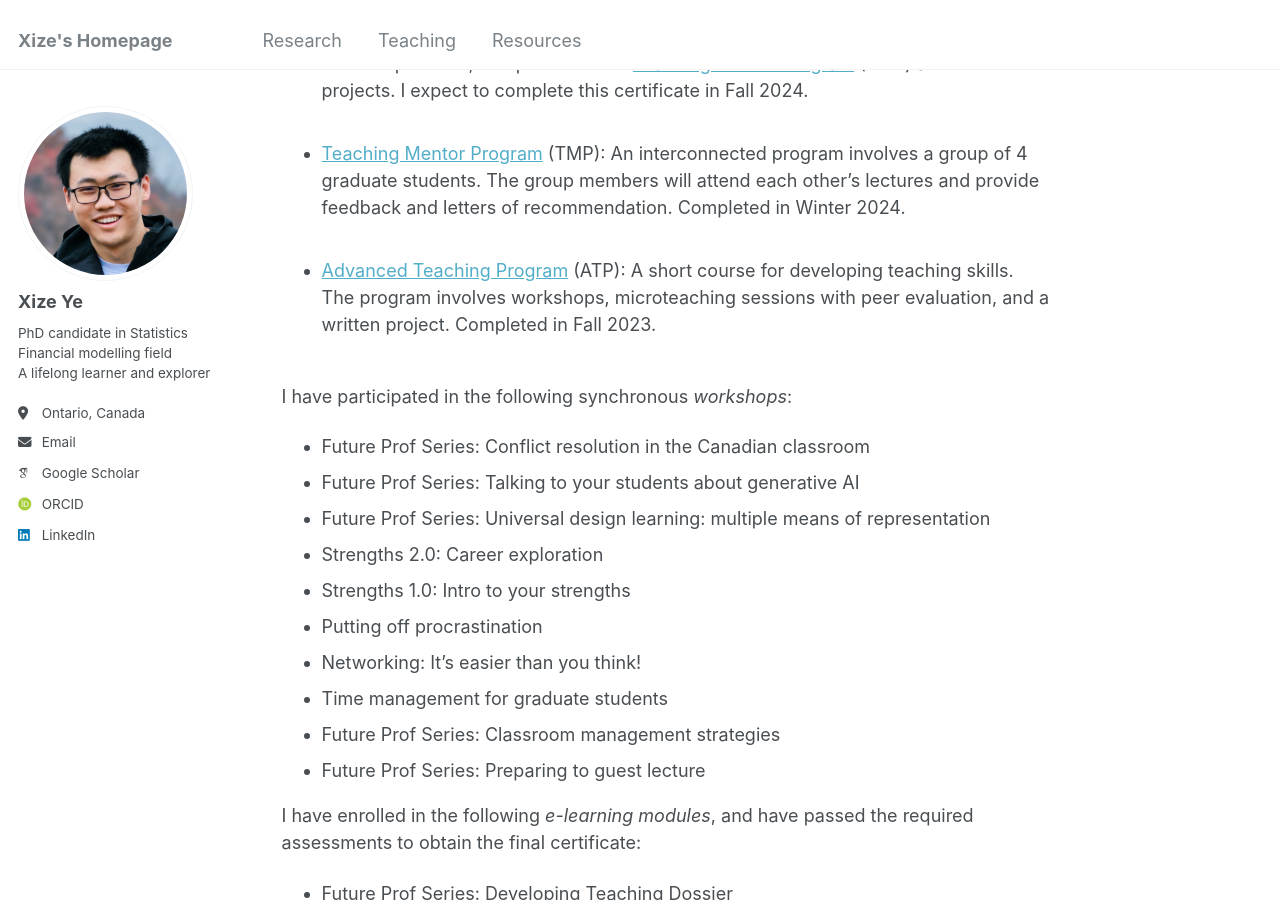
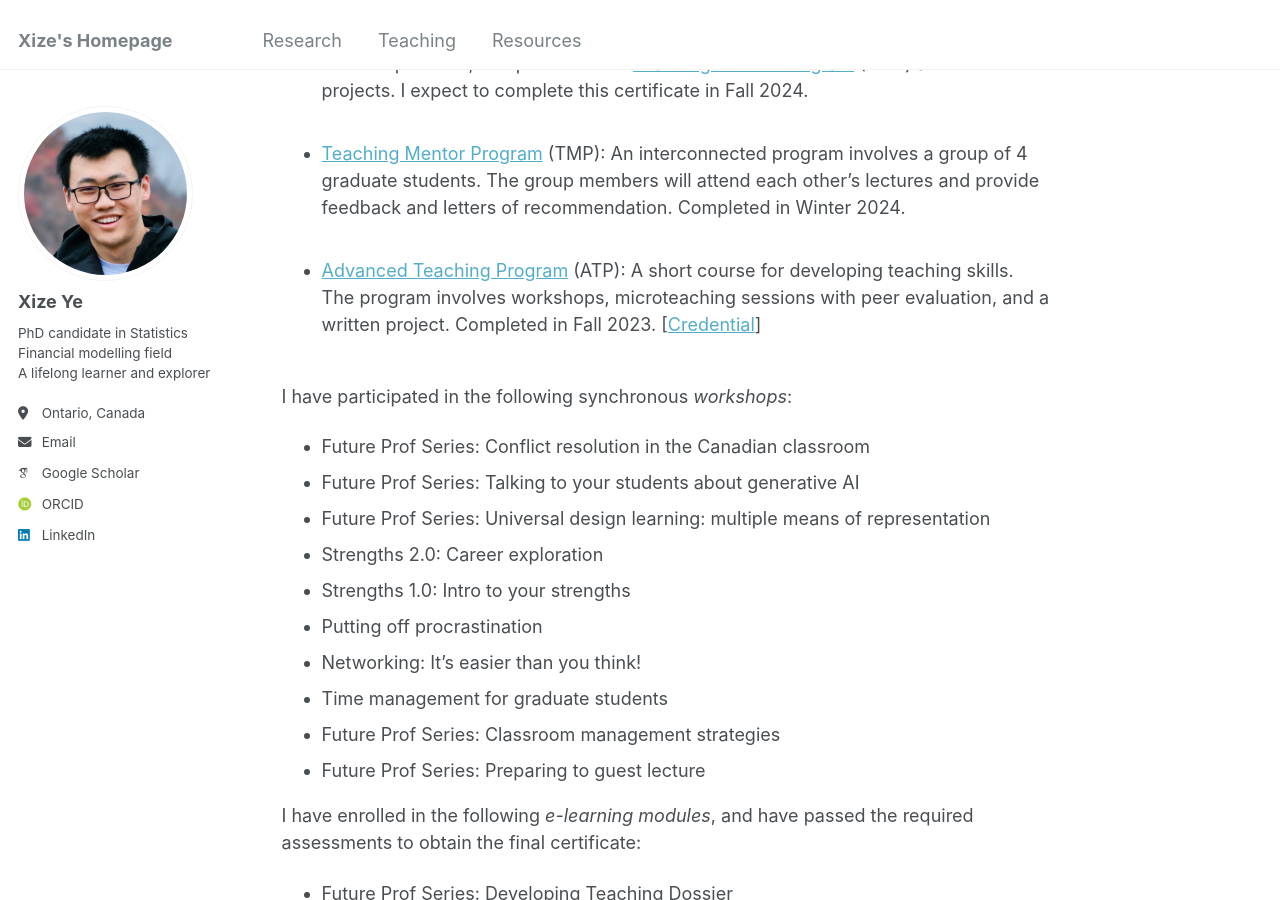
Before and after one commit to XIZEYE/xizeye.github.io, a Jekyll site: the page built from _pages/teaching.md, in a window 1280 px wide and 900 px high, scrolled down 1250 px. Built offline with Jekyll 4.4.1, drawn with Linux system fonts in a browser that asks for light colours; some web fonts are replaced.

Commit message:
Update teaching.md

```diff
--- a/_pages/teaching.md
+++ b/_pages/teaching.md
@@ -36,7 +36,7 @@ Personal Development
 I have participated in the following *programs* to excel in my teaching, communication, and conflict resolution skills.
  * [Western Certificate in University Teaching and Learning](https://teaching.uwo.ca/programs/certificates/cutl.html) (WCUTL, **in progress**): This certificate contains 5 components that involve microteaching requirements, workshop credits, completion of the [Teaching Mentor Program](https://teaching.uwo.ca/programs/allprograms/teachingmentor.html) (TMP) and 2 written projects. I expect to complete this certificate in Fall 2024.  <br/><br/>
  * [Teaching Mentor Program](https://teaching.uwo.ca/programs/allprograms/teachingmentor.html) (TMP): An interconnected program involves a group of 4 graduate students. The group members will attend each other's lectures and provide feedback and letters of recommendation. Completed in Winter 2024. <br/><br/>
- * [Advanced Teaching Program](https://teaching.uwo.ca/programs/allprograms/atp.html) (ATP): A short course for developing teaching skills. The program involves workshops, microteaching sessions with peer evaluation, and a written project. Completed in Fall 2023. <br/><br/>
+ * [Advanced Teaching Program](https://teaching.uwo.ca/programs/allprograms/atp.html) (ATP): A short course for developing teaching skills. The program involves workshops, microteaching sessions with peer evaluation, and a written project. Completed in Fall 2023. [[Credential](https://xizeye.github.io/files/ATP.pdf)] <br/><br/>
 
 I have participated in the following synchronous *workshops*:
 * Future Prof Series: Conflict resolution in the Canadian classroom
```
